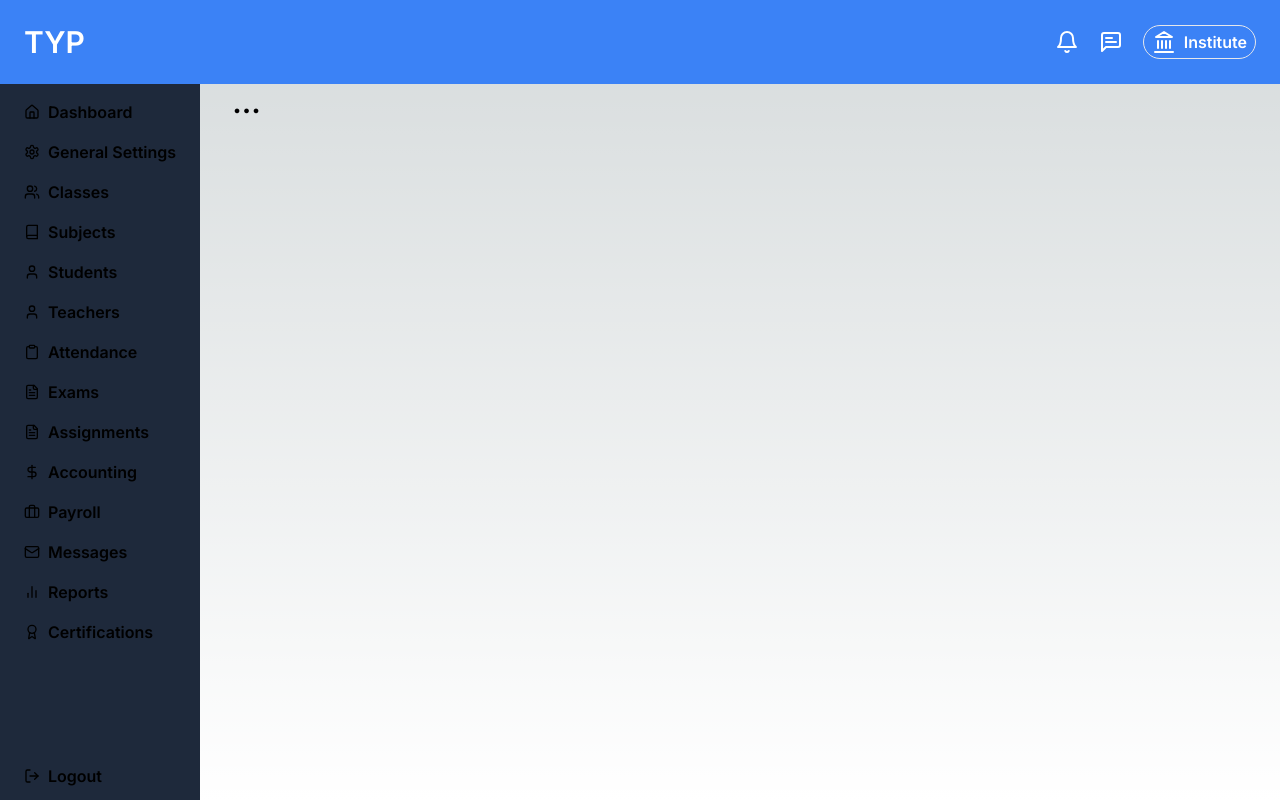
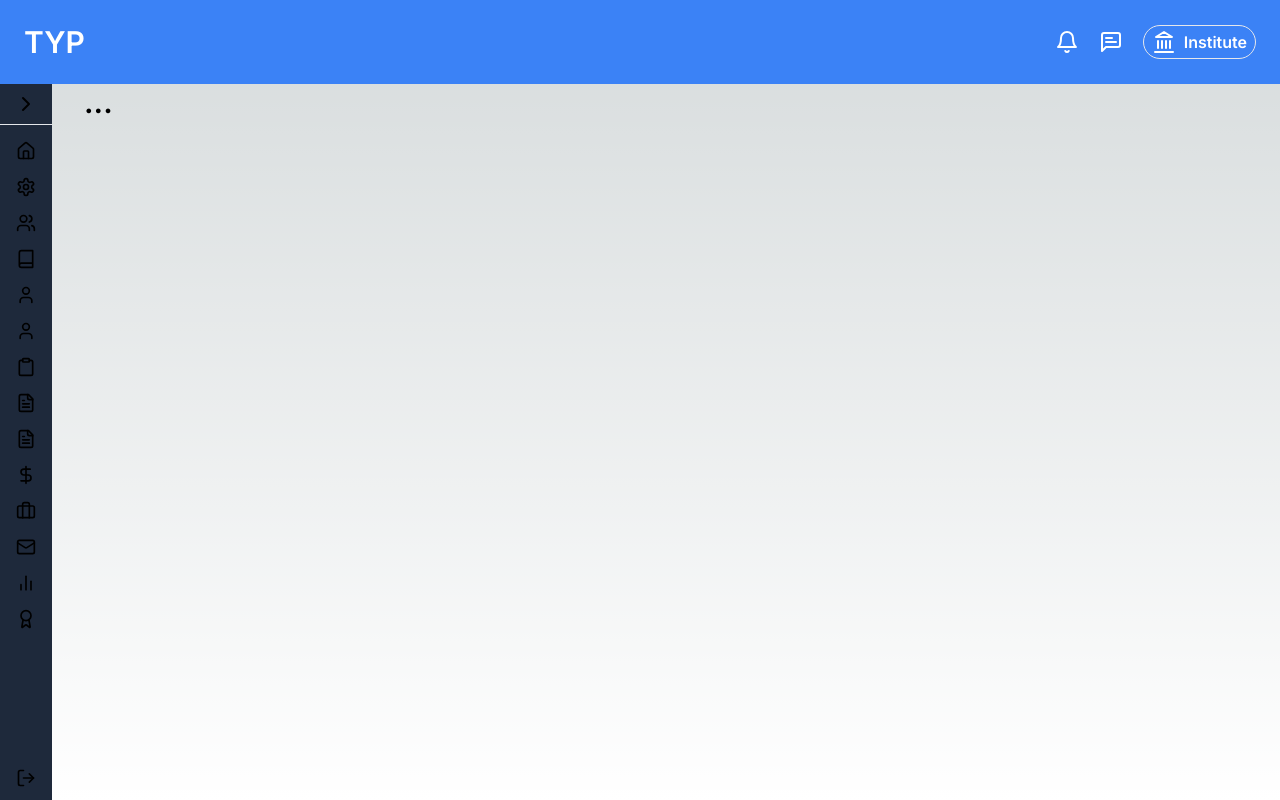
Before and after one commit to solaimanb/school-management, a Next.js app: page / in a window 1280 px wide. Built offline with nearby package versions, Linux system fonts and the light colour scheme.

Commit message:
style(layout): aside-bar toggle functionality apply

```diff
--- a/package.json
+++ b/package.json
@@ -9,6 +9,8 @@
     "lint": "next lint"
   },
   "dependencies": {
+    "@radix-ui/react-dialog": "^1.0.5",
+    "@radix-ui/react-slot": "^1.0.2",
     "class-variance-authority": "^0.7.0",
     "clsx": "^2.1.0",
     "lucide-react": "^0.364.0",
@@ -16,7 +18,8 @@
     "react": "^18",
     "react-dom": "^18",
     "tailwind-merge": "^2.2.2",
-    "tailwindcss-animate": "^1.0.7"
+    "tailwindcss-animate": "^1.0.7",
+    "vaul": "^0.9.0"
   },
   "devDependencies": {
     "@types/node": "^20",
--- a/src/components/shared/others/AsideBar.tsx
+++ b/src/components/shared/others/AsideBar.tsx
@@ -1,4 +1,5 @@
-import React from "react";
+"use client";
+import React, { memo, useCallback, useState } from "react";
 import {
   Home,
   Settings,
@@ -14,47 +15,75 @@
   Briefcase,
   BarChart2,
   Award,
+  ChevronDown,
+  ChevronLeft,
+  ChevronRight,
 } from "lucide-react";
 
-const AsideBar = () => {
-  const items = [
-    { name: "Dashboard", icon: <Home size={16} /> },
-    { name: "General Settings", icon: <Settings size={16} /> },
-    { name: "Classes", icon: <Users size={16} /> },
-    { name: "Subjects", icon: <Book size={16} /> },
-    { name: "Students", icon: <User size={16} /> },
-    { name: "Teachers", icon: <User size={16} /> },
-    { name: "Attendance", icon: <Clipboard size={16} /> },
-    { name: "Exams", icon: <FileText size={16} /> },
-    { name: "Assignments", icon: <FileText size={16} /> },
-    { name: "Accounting", icon: <DollarSign size={16} /> },
-    { name: "Payroll", icon: <Briefcase size={16} /> },
-    { name: "Messages", icon: <Mail size={16} /> },
-    { name: "Reports", icon: <BarChart2 size={16} /> },
-    { name: "Certifications", icon: <Award size={16} /> },
-  ];
+const items = [
+  { name: "Dashboard", icon: <Home size={20} /> },
+  { name: "General Settings", icon: <Settings size={20} /> },
+  { name: "Classes", icon: <Users size={20} /> },
+  { name: "Subjects", icon: <Book size={20} /> },
+  { name: "Students", icon: <User size={20} /> },
+  { name: "Teachers", icon: <User size={20} /> },
+  { name: "Attendance", icon: <Clipboard size={20} /> },
+  { name: "Exams", icon: <FileText size={20} /> },
+  { name: "Assignments", icon: <FileText size={20} /> },
+  { name: "Accounting", icon: <DollarSign size={20} /> },
+  { name: "Payroll", icon: <Briefcase size={20} /> },
+  { name: "Messages", icon: <Mail size={20} /> },
+  { name: "Reports", icon: <BarChart2 size={20} /> },
+  { name: "Certifications", icon: <Award size={20} /> },
+];
+
+const AsideBar = memo(() => {
+  const [isExpanded, setIsExpanded] = useState(false);
+
+  const toggleExpansion = useCallback(() => {
+    setIsExpanded((prev) => !prev);
+  }, []);
 
   return (
-    <aside className="min-w-[12%] p-2 h-full overflow-auto bg-slate-800 flex flex-col justify-between">
-      <>
+    <aside
+      className={`${
+        isExpanded ? "min-w-[12%] p-2" : "py-2"
+      }  h-full overflow-auto bg-slate-800 flex flex-col justify-between`}
+    >
+      <div>
+        {/* Aside Bar Toggler */}
+        <div className="">
+          <button
+            className={`font-bold rounded w-full text-start flex items-center ${
+              isExpanded ? "justify-end" : "justify-center"
+            } gap-2`}
+            onClick={toggleExpansion}
+          >
+            {isExpanded ? <ChevronLeft /> : <ChevronRight />}
+          </button>
+        </div>
+
+        <hr className="my-2" />
+
         <ul>
-          {items.map((item, index) => (
-            <li key={index} className="py-1">
+          {items.map((item) => (
+            <li key={item.name} className="py-1">
               <button className="font-semibold py-1 px-4 rounded w-full text-start flex items-center gap-2 hover:bg-slate-700">
-                {item.icon} {item.name}
+                {item.icon} {isExpanded && item.name}
               </button>
             </li>
           ))}
         </ul>
-      </>
+      </div>
 
       <div className="flex justify-center items-center mt-4">
         <button className="font-semibold  py-1 px-4 rounded w-full text-start flex items-center gap-2">
-          <LogOut size={16} /> Logout
+          <LogOut size={20} /> {isExpanded && "Logout"}
         </button>
       </div>
     </aside>
   );
-};
+});
+AsideBar.displayName = "AsideBar";
 
 export default AsideBar;
--- /dev/null
+++ b/src/components/ui/button.tsx
@@ -0,0 +1,56 @@
+import * as React from "react"
+import { Slot } from "@radix-ui/react-slot"
+import { cva, type VariantProps } from "class-variance-authority"
+
+import { cn } from "@/lib/utils"
+
+const buttonVariants = cva(
+  "inline-flex items-center justify-center whitespace-nowrap rounded-md text-sm font-medium ring-offset-background transition-colors focus-visible:outline-none focus-visible:ring-2 focus-visible:ring-ring focus-visible:ring-offset-2 disabled:pointer-events-none disabled:opacity-50",
+  {
+    variants: {
+      variant: {
+        default: "bg-primary text-primary-foreground hover:bg-primary/90",
+        destructive:
+          "bg-destructive text-destructive-foreground hover:bg-destructive/90",
+        outline:
+          "border border-input bg-background hover:bg-accent hover:text-accent-foreground",
+        secondary:
+          "bg-secondary text-secondary-foreground hover:bg-secondary/80",
+        ghost: "hover:bg-accent hover:text-accent-foreground",
+        link: "text-primary underline-offset-4 hover:underline",
+      },
+      size: {
+        default: "h-10 px-4 py-2",
+        sm: "h-9 rounded-md px-3",
+        lg: "h-11 rounded-md px-8",
+        icon: "h-10 w-10",
+      },
+    },
+    defaultVariants: {
+      variant: "default",
+      size: "default",
+    },
+  }
+)
+
+export interface ButtonProps
+  extends React.ButtonHTMLAttributes<HTMLButtonElement>,
+    VariantProps<typeof buttonVariants> {
+  asChild?: boolean
+}
+
+const Button = React.forwardRef<HTMLButtonElement, ButtonProps>(
+  ({ className, variant, size, asChild = false, ...props }, ref) => {
+    const Comp = asChild ? Slot : "button"
+    return (
+      <Comp
+        className={cn(buttonVariants({ variant, size, className }))}
+        ref={ref}
+        {...props}
+      />
+    )
+  }
+)
+Button.displayName = "Button"
+
+export { Button, buttonVariants }
--- /dev/null
+++ b/src/components/ui/drawer.tsx
@@ -0,0 +1,118 @@
+"use client"
+
+import * as React from "react"
+import { Drawer as DrawerPrimitive } from "vaul"
+
+import { cn } from "@/lib/utils"
+
+const Drawer = ({
+  shouldScaleBackground = true,
+  ...props
+}: React.ComponentProps<typeof DrawerPrimitive.Root>) => (
+  <DrawerPrimitive.Root
+    shouldScaleBackground={shouldScaleBackground}
+    {...props}
+  />
+)
+Drawer.displayName = "Drawer"
+
+const DrawerTrigger = DrawerPrimitive.Trigger
+
+const DrawerPortal = DrawerPrimitive.Portal
+
+const DrawerClose = DrawerPrimitive.Close
+
+const DrawerOverlay = React.forwardRef<
+  React.ElementRef<typeof DrawerPrimitive.Overlay>,
+  React.ComponentPropsWithoutRef<typeof DrawerPrimitive.Overlay>
+>(({ className, ...props }, ref) => (
+  <DrawerPrimitive.Overlay
+    ref={ref}
+    className={cn("fixed inset-0 z-50 bg-black/80", className)}
+    {...props}
+  />
+))
+DrawerOverlay.displayName = DrawerPrimitive.Overlay.displayName
+
+const DrawerContent = React.forwardRef<
+  React.ElementRef<typeof DrawerPrimitive.Content>,
+  React.ComponentPropsWithoutRef<typeof DrawerPrimitive.Content>
+>(({ className, children, ...props }, ref) => (
+  <DrawerPortal>
+    <DrawerOverlay />
+    <DrawerPrimitive.Content
+      ref={ref}
+      className={cn(
+        "fixed inset-x-0 bottom-0 z-50 mt-24 flex h-auto flex-col rounded-t-[10px] border bg-background",
+        className
+      )}
+      {...props}
+    >
+      <div className="mx-auto mt-4 h-2 w-[100px] rounded-full bg-muted" />
+      {children}
+    </DrawerPrimitive.Content>
+  </DrawerPortal>
+))
+DrawerContent.displayName = "DrawerContent"
+
+const DrawerHeader = ({
+  className,
+  ...props
+}: React.HTMLAttributes<HTMLDivElement>) => (
+  <div
+    className={cn("grid gap-1.5 p-4 text-center sm:text-left", className)}
+    {...props}
+  />
+)
+DrawerHeader.displayName = "DrawerHeader"
+
+const DrawerFooter = ({
+  className,
+  ...props
+}: React.HTMLAttributes<HTMLDivElement>) => (
+  <div
+    className={cn("mt-auto flex flex-col gap-2 p-4", className)}
+    {...props}
+  />
+)
+DrawerFooter.displayName = "DrawerFooter"
+
+const DrawerTitle = React.forwardRef<
+  React.ElementRef<typeof DrawerPrimitive.Title>,
+  React.ComponentPropsWithoutRef<typeof DrawerPrimitive.Title>
+>(({ className, ...props }, ref) => (
+  <DrawerPrimitive.Title
+    ref={ref}
+    className={cn(
+      "text-lg font-semibold leading-none tracking-tight",
+      className
+    )}
+    {...props}
+  />
+))
+DrawerTitle.displayName = DrawerPrimitive.Title.displayName
+
+const DrawerDescription = React.forwardRef<
+  React.ElementRef<typeof DrawerPrimitive.Description>,
+  React.ComponentPropsWithoutRef<typeof DrawerPrimitive.Description>
+>(({ className, ...props }, ref) => (
+  <DrawerPrimitive.Description
+    ref={ref}
+    className={cn("text-sm text-muted-foreground", className)}
+    {...props}
+  />
+))
+DrawerDescription.displayName = DrawerPrimitive.Description.displayName
+
+export {
+  Drawer,
+  DrawerPortal,
+  DrawerOverlay,
+  DrawerTrigger,
+  DrawerClose,
+  DrawerContent,
+  DrawerHeader,
+  DrawerFooter,
+  DrawerTitle,
+  DrawerDescription,
+}
```
Also changed, not shown: 1 other file (tests, documents, lock files or other folders).
